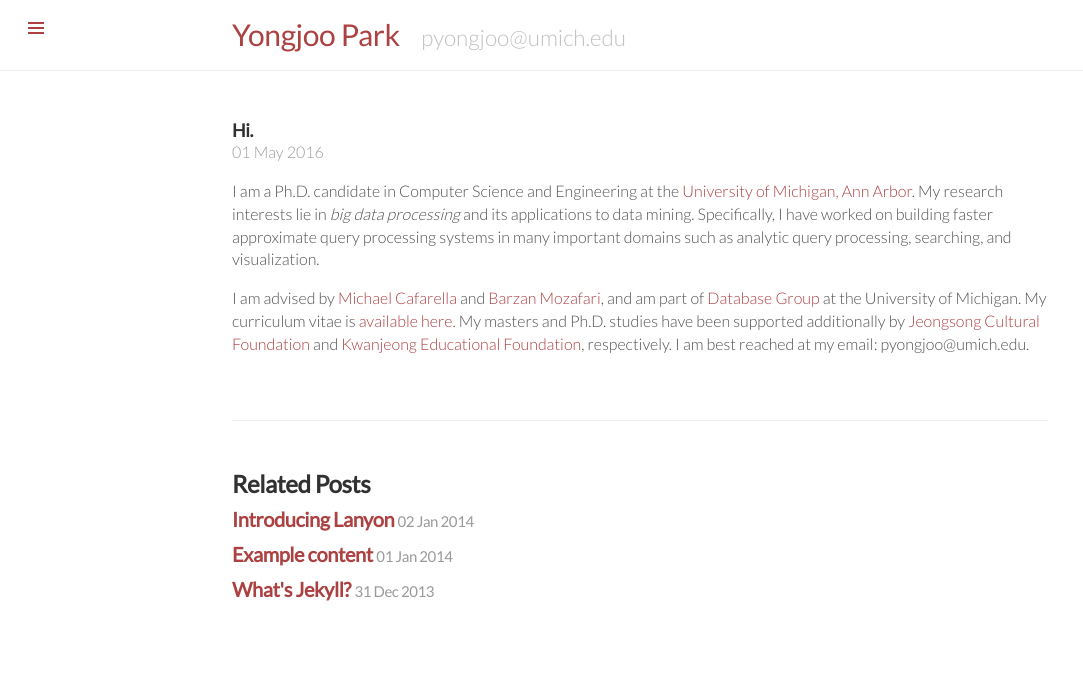
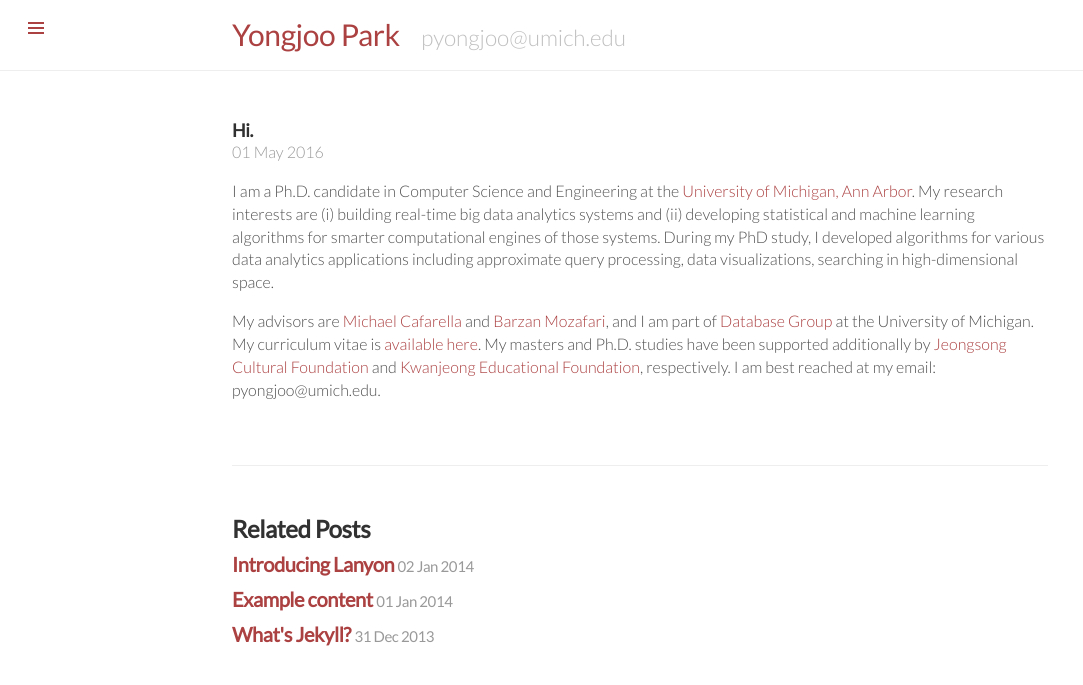
Before and after one commit to pyongjoo/pyongjoo.github.io, a Jekyll site: the page built from _intro/2016-05-01-hi.md, in a window 1280 px wide. Shown: the top 685 px of the page, without its empty margins (0-1083 px from the left). Built offline with Jekyll 4.4.1, drawn with Linux system fonts in a browser that asks for light colours.

Commit message:
Update 2016-05-01-hi.md

```diff
--- a/_intro/2016-05-01-hi.md
+++ b/_intro/2016-05-01-hi.md
@@ -4,16 +4,12 @@ title: Hi.
 ---
 
 I am a Ph.D. candidate in Computer Science and Engineering at the [University of
-Michigan, Ann Arbor](http://cse.umich.edu/).
-My research interests lie in *big data processing* and its
-applications to data mining. Specifically, I have worked on building faster
-approximate query processing systems in many important domains such as analytic
-query processing, searching, and visualization.
+Michigan, Ann Arbor](http://cse.umich.edu/). My research interests are (i) building real-time big data analytics systems and (ii) developing statistical and machine learning algorithms for smarter computational engines of those systems. During my PhD study, I developed algorithms for various data analytics applications including approximate query processing, data visualizations, searching in high-dimensional space.
 
-I am advised by [Michael Cafarella](http://web.eecs.umich.edu/~michjc/)
-and [Barzan Mozafari](http://web.eecs.umich.edu/~mozafari/), and am part
+My advisors are [Michael Cafarella](http://web.eecs.umich.edu/~michjc/)
+and [Barzan Mozafari](http://web.eecs.umich.edu/~mozafari/), and I am part
 of [Database Group](http://dbgroup.eecs.umich.edu/) at the University
-of Michigan. My curriculum vitae is [available here]({{ site.url }}/resources/ypark_cv_2016.pdf).
+of Michigan. My curriculum vitae is [available here]({{ site.url }}/resources/YongjooParkCV2017.pdf).
 My masters and Ph.D. studies have been supported additionally by
 [Jeongsong Cultural Foundation](http://www.jeongsong.co.kr/) and
 [Kwanjeong Educational Foundation](http://en.ikef.or.kr/), respectively.
```
